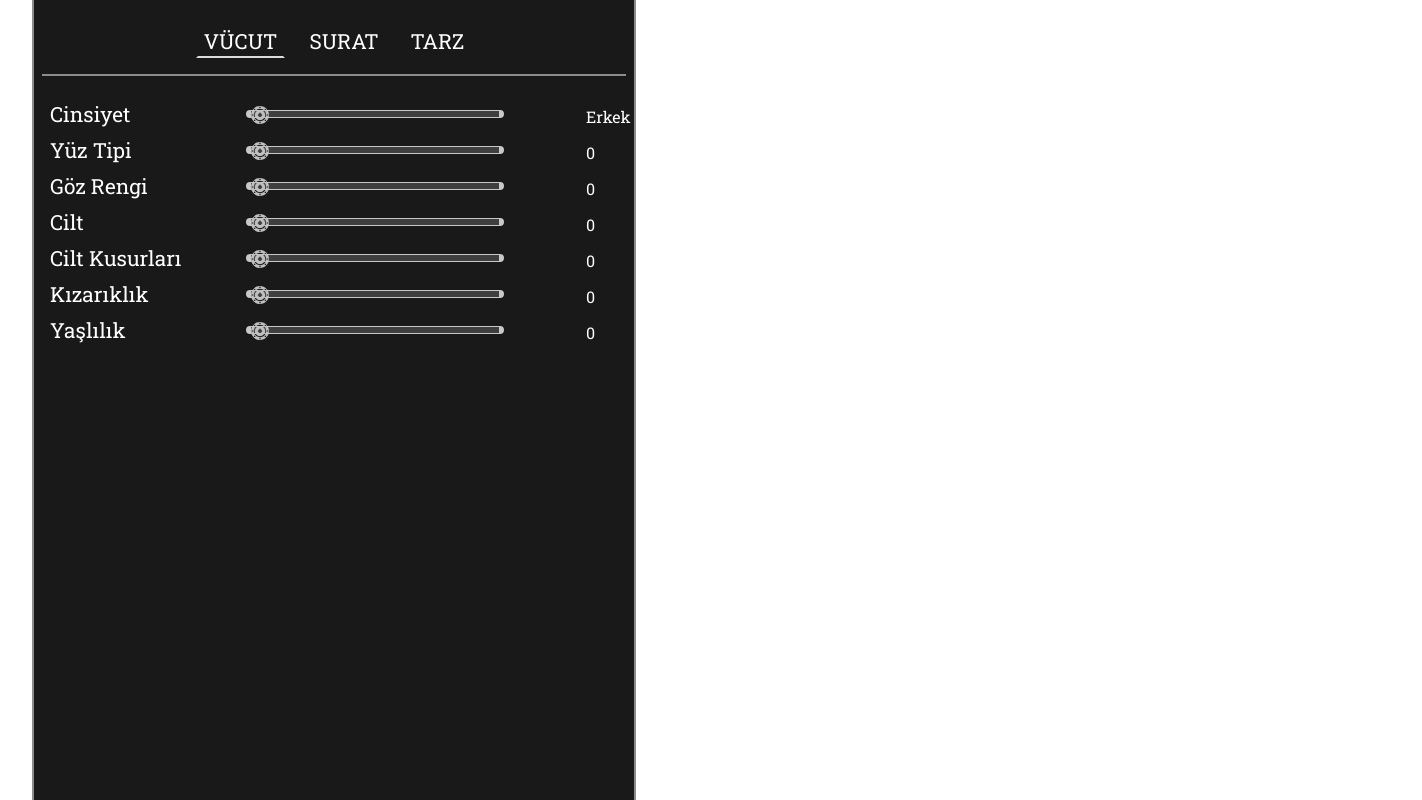
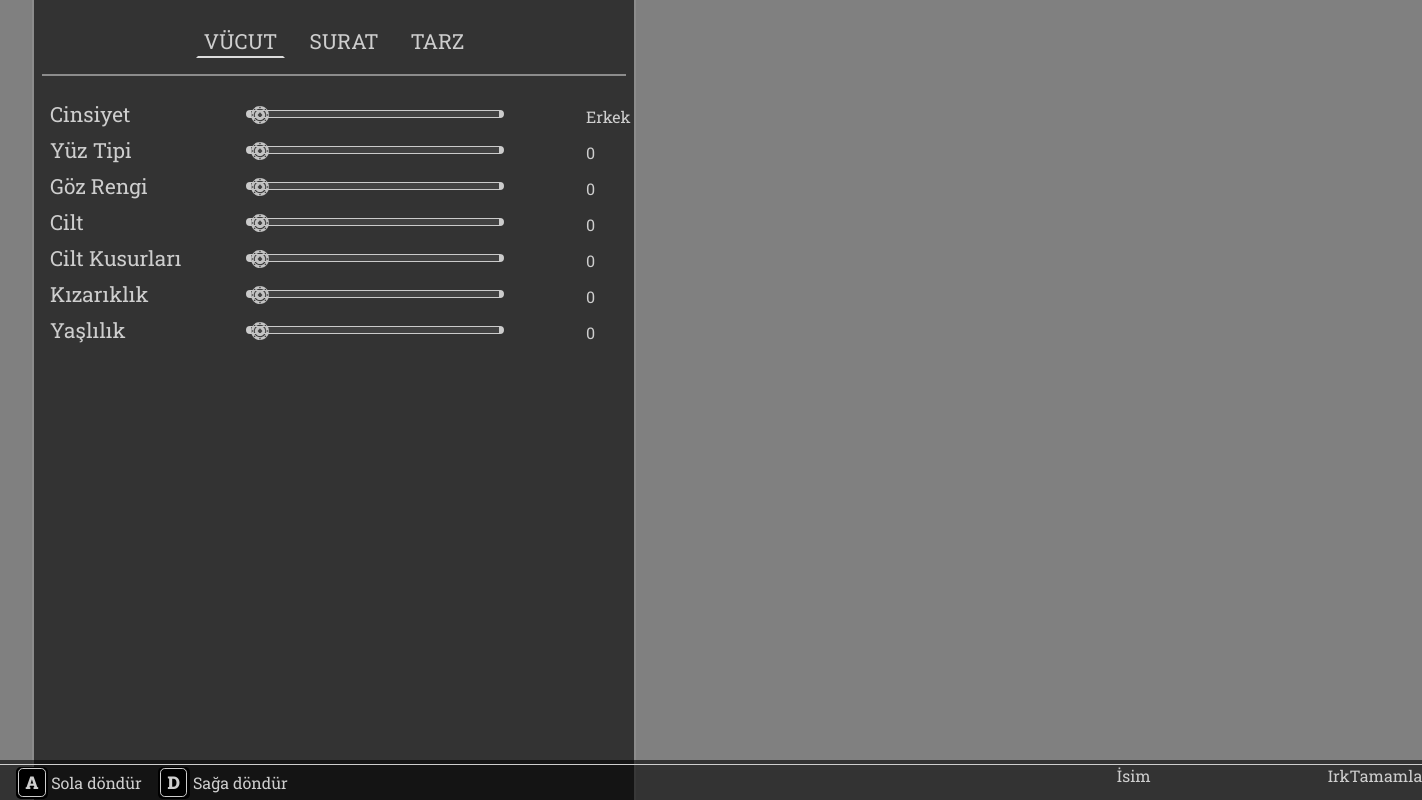
Before and after one commit to bhhyilmaz/Titan-Roleplay, a website: page client_packages/Char/char.html in a window 1280 px wide. Shown: the whole page, 1422 px wide, since content can reach past the window. Drawn offline with Linux system fonts and the light colour scheme.

Commit message:
some menu items has been stylized...

```diff
--- a/client_packages/Char/char.html
+++ b/client_packages/Char/char.html
@@ -6,6 +6,10 @@
 
 <body style="margin:0px; display: grid;">
     <style>
+        *::-webkit-scrollbar {
+            display: none;
+        }
+
         * {
             outline: none;
             border: none;
@@ -13,9 +17,7 @@
             font-family: "Roboto Slab", serif;
         }
         body {
-            background-repeat: no-repeat;
-            background-size: cover;
-            background-position: center;
+            background-color: gray;
         }
 
         .inputrange {
@@ -50,7 +52,7 @@
 
         .btnmain {
             background-color: rgba(1, 0, 0, 0);
-            color: white;
+            color: #cecece;
             font-size: 1.3rem;
             border: 2px solid rgba(220, 220, 220, 0);
         }
@@ -71,6 +73,11 @@
         .section {
             align-items: center;
         }
+
+        .inputBtm::placeholder {
+            font-size: 2vh;
+            color: #cecece;;
+        }
     </style>
     <div style="display: flex;">
         <div
@@ -80,7 +87,7 @@
         </div>
         <div id="divmain" style="
         display: block;
-        background-color: rgba(1, 0, 0, .9);
+        background-color: rgba(1, 0, 0, .6);
         margin-left: 2rem;
         max-height: 100vh;
         min-height: 100vh;
@@ -97,7 +104,7 @@
         <div id="appearance" style="
         display: none;
         flex-direction: column;
-        color: white;
+        color: #cecece;
         gap: .5rem;
         padding: 1rem;
         ">
@@ -155,7 +162,7 @@
         <div id="body" style="
         display: flex;
         flex-direction: column;
-        color: white;
+        color: #cecece;
         gap: .5rem;
         padding: 1rem;
         ">
@@ -198,7 +205,7 @@
         <div id="face" style="
         display: none;
         flex-direction: column;
-        color: white;
+        color: #cecece;
         gap: .5rem;
         padding: 1rem;
         ">
@@ -288,7 +295,80 @@
                 <a class="avalue" id="aff19">0.0</a>
             </div>
         </div>
-    </div>
+        </div>
+        <div style="
+        display: flex;
+        margin-top: 95vh;
+        width: 177.78vh;
+        height: 5vh;
+        position: absolute;
+        color: #cecece;
+        background-color: rgba(0, 0, 0, .6);
+        ">
+            <div style="
+            display: flex;
+            justify-content: space-between;
+            margin-top: .5vh;
+            border-top: 1px solid #cecece;
+            width: 177.78vh;
+            ">
+                <div style="display: flex; gap: 1rem; margin-left: 1rem;">
+                    <div style="display: flex; align-items: center; gap: .2rem;">
+                        <div class="aBtm" style="
+                        background-color: black;
+                        width: 2rem;
+                        height: 2rem;
+                        display: flex;
+                        justify-content: center;
+                        align-items: center;
+                        border-radius: .3rem;
+                        ">
+                            <a style="
+                            border: .1px solid #cecece;
+                            padding: .1rem;
+                            padding-left: .4rem;
+                            padding-right: .4rem;
+                            border-radius: .3rem;
+                            font-weight: 900;
+                            font-size: 1.1rem;
+                            ">A</a>
+                        </div>
+                        Sola döndür
+                    </div>
+                    <div style="display: flex; align-items: center; gap: .2rem;">
+                        <div class="aBtm" style="
+                        background-color: black;
+                        width: 2rem;
+                        height: 2rem;
+                        display: flex;
+                        justify-content: center;
+                        align-items: center;
+                        border-radius: .3rem;
+                        ">
+                            <a style="
+                            border: .1px solid #cecece;
+                            padding: .1rem;
+                            padding-left: .4rem;
+                            padding-right: .4rem;
+                            border-radius: .3rem;
+                            font-weight: 900;
+                            font-size: 1.1rem;
+                            ">D</a>
+                        </div>
+                        Sağa döndür
+                    </div>
+                </div>
+                <div style="display: flex;">
+                    <a>İsim</a>
+                    <input class="inputBtm" style="background-color: rgba(0, 0, 0, 0);">
+                    <div>
+                        Irk
+                    </div>
+                    <div>
+                        Tamamla
+                    </div>
+                </div>
+            </div>
         </div>
     </div>
 
@@ -350,6 +430,7 @@
                 default: char[0].gender = "true"; document.getElementById('agender').innerHTML = "Erkek"; break;
             }
             sendChar();
+            mp.trigger('html/char/animation');
         });
 
         input1.addEventListener('input', function() {
--- a/client_packages/Char/index.js
+++ b/client_packages/Char/index.js
@@ -11,6 +11,10 @@ mp.keys.bind(114, true, () => {
     mp.events.callRemote('f3');
 });
 //
+
+mp.events.add('html/char/animation', () => {
+    mp.events.callRemote('client/char/animation');
+});
 
 mp.events.add('html/char', (single) => {
     mp.events.callRemote('client/char', single);
--- a/packages/server/char.js
+++ b/packages/server/char.js
@@ -65,6 +65,8 @@ mp.events.add('client/char', (player, single) => {
             ff15, ff16, ff17, ff18, ff19,
         ]
     );
+});
 
+mp.events.add('client/char/animation', (player) => {
     player.playAnimation('anim@veh@heli@thruster@front@base', 'sit', 8, 1);
 });
```
